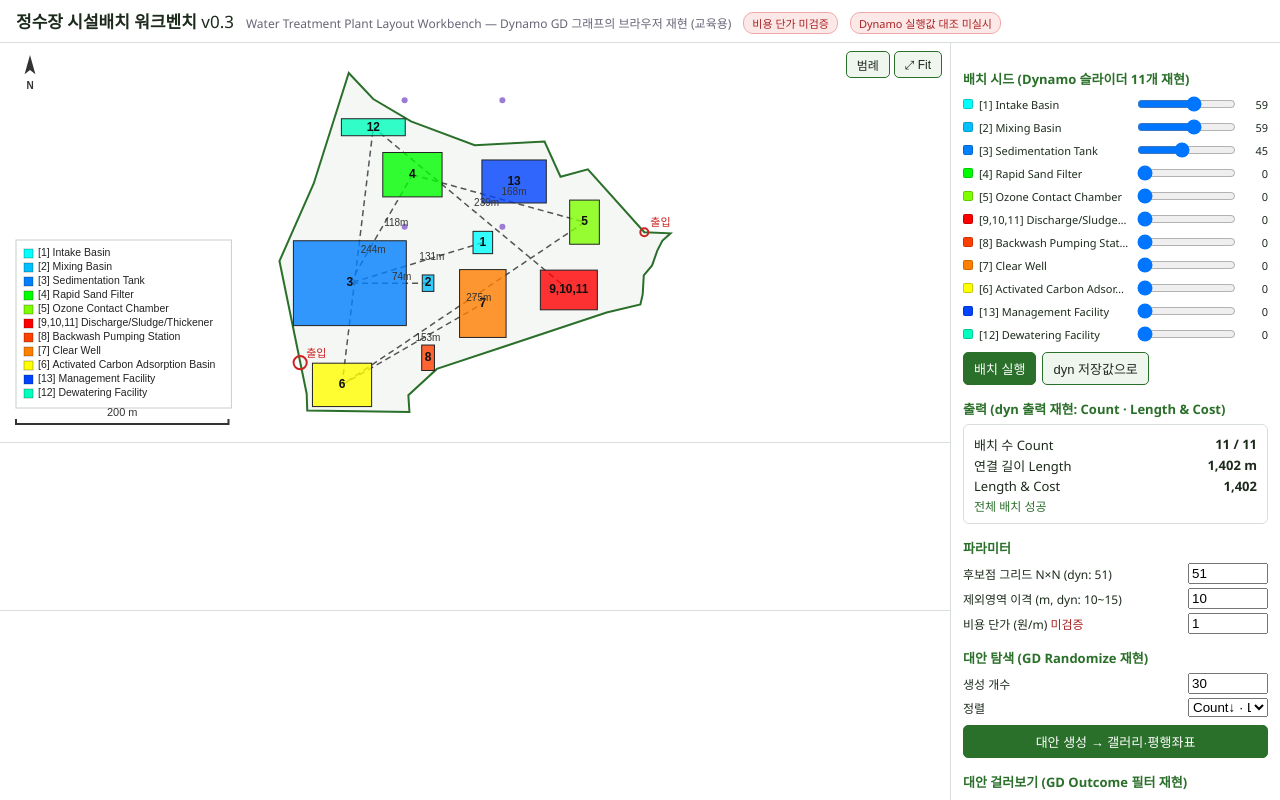
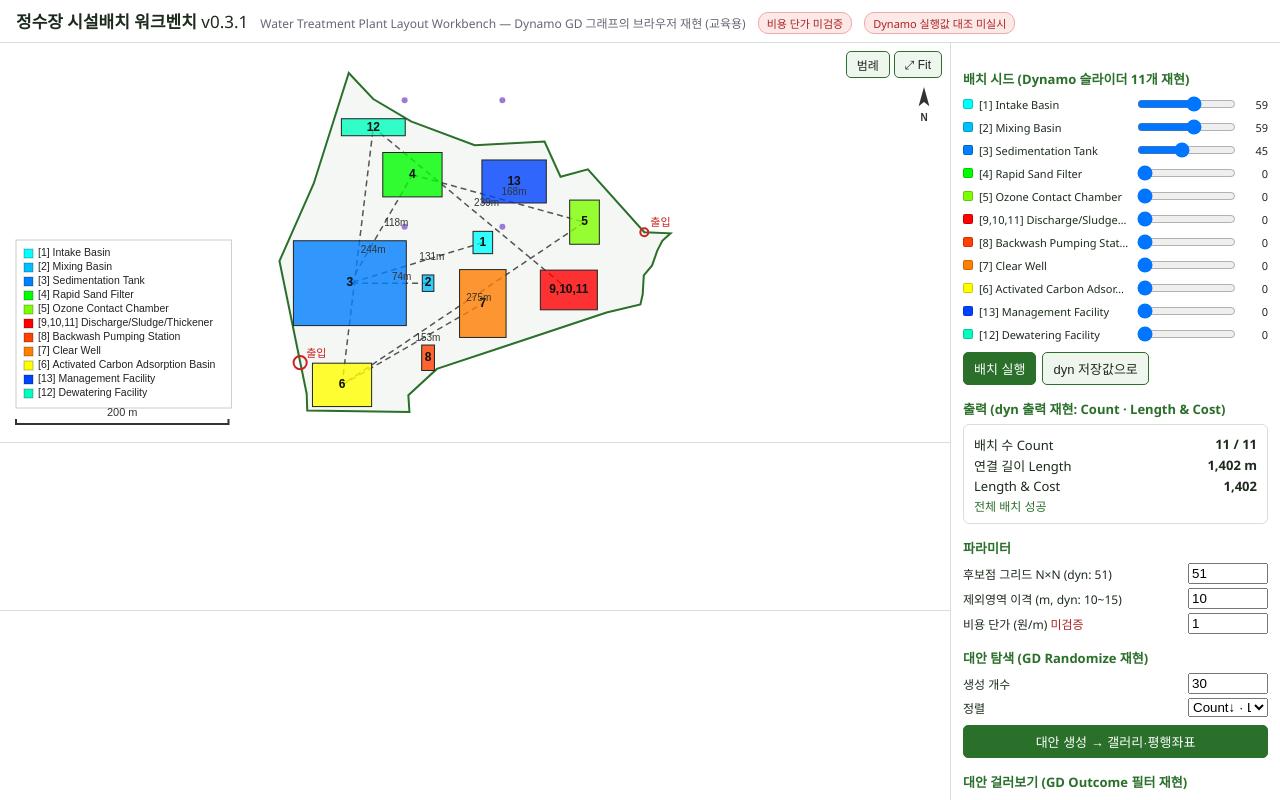
Before and after one commit to onehojoe/dynamo-generative-design-water-treatment-layout, a plain HTML site: page 03_web-workbench/index.html in a window 1280 px wide. Drawn offline with Linux system fonts and the light colour scheme.

Commit message:
v0.3.1: keep the legend from overflowing a short canvas
Opening the build in a 560px-tall window showed the facility legend growing
past the top of the plan canvas — it covered the north arrow and ran under
the page header. The 1000px capture used for the v0.3 review never hit it.

- The legend now steps down on its own: normal size, then a compact size
  (smaller text and row height), then it is skipped entirely rather than
  drawn overlapping. drawLegend reports whether it drew.
- The north arrow moves to the top right, below the toolbar buttons. Top
  left is where a tall legend arrives; the very top right is the toolbar.

Verified by capturing at 560 / 700 / 1000px: no overlap at any of them, and
selfcheck still 6/6 (including from the unpacked zip). Engine untouched —
default seeds remain Count 11 / 1,402 m.

Dist is now _dist/WTP_LAYOUT_WORKBENCH_v0.3.1_260824.zip; the v0.3 folder and
zip are replaced, v0.1 and v0.2 are kept.

Co-Authored-By: Claude Opus 5 (1M context) <noreply@anthropic.com>

```diff
--- a/03_web-workbench/index.html
+++ b/03_web-workbench/index.html
@@ -3,7 +3,7 @@
 <head>
 <meta charset="utf-8">
 <meta name="viewport" content="width=device-width, initial-scale=1">
-<title>정수장 시설배치 워크벤치 v0.3 — WTP Layout Workbench</title>
+<title>정수장 시설배치 워크벤치 v0.3.1 — WTP Layout Workbench</title>
 <style>
   :root { --bg:#ffffff; --ink:#1d2b1d; --line:#d8ded8; --accent:#2a6f2a; }
   * { box-sizing: border-box; }
@@ -62,7 +62,7 @@
 </head>
 <body>
 <header>
-  <h1>정수장 시설배치 워크벤치 <span style="font-weight:normal">v0.3</span></h1>
+  <h1>정수장 시설배치 워크벤치 <span style="font-weight:normal">v0.3.1</span></h1>
   <span class="sub">Water Treatment Plant Layout Workbench — Dynamo GD 그래프의 브라우저 재현 (교육용)</span>
   <span class="badge">비용 단가 미검증</span>
   <span class="badge">Dynamo 실행값 대조 미실시</span>
@@ -140,8 +140,8 @@
     </footer>
   </div>
 </main>
-<script src="js/data.js?v=0.3"></script>
-<script src="js/engine.js?v=0.3"></script>
-<script src="js/app.js?v=0.3"></script>
+<script src="js/data.js?v=0.3.1"></script>
+<script src="js/engine.js?v=0.3.1"></script>
+<script src="js/app.js?v=0.3.1"></script>
 </body>
 </html>
--- a/03_web-workbench/js/app.js
+++ b/03_web-workbench/js/app.js
@@ -1,5 +1,5 @@
 // app.js — 화면·갤러리·평행좌표·필터·내보내기 (엔진은 engine.js, 데이터는 data.js)
-// v0.3: 평행좌표 브러시 필터 · 파레토 표시 · CSV/JSON/PNG 내보내기 · 퍼머링크 · 범례/스케일바/북
+// v0.3.1: 평행좌표 브러시 필터 · 파레토 표시 · CSV/JSON/PNG 내보내기 · 퍼머링크 · 범례/스케일바/북
 "use strict";
 
 const $ = (id) => document.getElementById(id);
@@ -92,8 +92,9 @@ function drawScaleBar(ctx, canvas, v, dpr) {
 }
 
 function drawNorth(ctx, canvas, dpr) {
-  // 우상단은 범례/Fit 버튼이 덮는다(v0.3 헤드리스 캡처에서 확인) → 좌상단에 둔다
-  const x = 30 * dpr, y = 24 * dpr, r = 12 * dpr;
+  // 좌상단은 캔버스가 낮을 때 범례가 올라와 덮고, 우상단 맨 위는 범례/Fit 버튼이 덮는다
+  // (둘 다 헤드리스 캡처에서 실제로 확인) → 우상단 '툴바 아래'로 내린다
+  const x = canvas.width - 26 * dpr, y = 56 * dpr, r = 12 * dpr;
   ctx.strokeStyle = "#333"; ctx.fillStyle = "#333"; ctx.lineWidth = 1.5 * dpr;
   ctx.beginPath(); ctx.moveTo(x, y - r); ctx.lineTo(x - r * 0.45, y + r * 0.6); ctx.lineTo(x, y + r * 0.25);
   ctx.lineTo(x + r * 0.45, y + r * 0.6); ctx.closePath(); ctx.fill();
@@ -102,12 +103,19 @@ function drawNorth(ctx, canvas, dpr) {
   ctx.textAlign = "start";
 }
 
+// 범례는 좌하단에 붙지만, 캔버스가 낮으면 위로 넘쳐 헤더까지 밀고 올라간다(v0.3.1 수정).
+// 순서: 보통 크기 → 안 들어가면 축약(글자·행간 축소) → 그래도 안 들어가면 그리지 않는다.
+// 반환값 = 실제로 그렸는지 (북 화살표 배치가 이걸 본다)
 function drawLegend(ctx, canvas, dpr) {
   const rows = SITE_DATA.placeOrder.map((i) => SITE_DATA.boxes[i]);
-  const lh = 14 * dpr, padX = 8 * dpr, padY = 7 * dpr;
-  ctx.font = `${10.5 * dpr}px sans-serif`;
+  const avail = canvas.height - 46 * dpr;              // 스케일바(하단)와 여백을 뺀 높이
+  let fs = 10.5, lh0 = 14, padY0 = 7;
+  let h = rows.length * lh0 * dpr + padY0 * 2 * dpr;
+  if (h > avail) { fs = 9; lh0 = 11.5; padY0 = 5; h = rows.length * lh0 * dpr + padY0 * 2 * dpr; }
+  if (h > avail) return false;                          // 축약해도 안 들어가면 포기 (겹치는 것보다 낫다)
+  const lh = lh0 * dpr, padX = 8 * dpr, padY = padY0 * dpr;
+  ctx.font = `${fs * dpr}px sans-serif`;
   const w = Math.max(...rows.map((b) => ctx.measureText(`[${b.label}] ${b.name}`).width)) + 22 * dpr + padX * 2;
-  const h = rows.length * lh + padY * 2;
   const x0 = 16 * dpr, y0 = canvas.height - 34 * dpr - h;
   ctx.fillStyle = "rgba(255,255,255,0.88)"; ctx.strokeStyle = "#c8d0c8"; ctx.lineWidth = 1 * dpr;
   ctx.fillRect(x0, y0, w, h); ctx.strokeRect(x0, y0, w, h);
@@ -119,6 +127,7 @@ function drawLegend(ctx, canvas, dpr) {
     ctx.fillText(`[${b.label}] ${b.name}`, x0 + padX + 14 * dpr, y + 1 * dpr);
   });
   ctx.textBaseline = "alphabetic";
+  return true;
 }
 
 function drawMain() {
@@ -190,7 +199,7 @@ function drawMain() {
     });
   }
 
-  // 도면 보조 표기 (v0.3)
+  // 도면 보조 표기 (v0.3 신설 · v0.3.1 낮은 창 겹침 수정)
   if (state.showLegend) drawLegend(ctx, canvas, dpr);
   drawScaleBar(ctx, canvas, v, dpr);
   drawNorth(ctx, canvas, dpr);
@@ -520,7 +529,7 @@ function exportJson() {
   const payload = {
     source: SITE_DATA._source,
     units: "mm",
-    exported_from: "WTP Layout Workbench v0.3",
+    exported_from: "WTP Layout Workbench v0.3.1",
     alternative_id: state.selected > 0 ? state.selected : null,
     seeds: r.seeds,
     params: { gridN: r.opts.gridN, clearance_mm: r.opts.clearance, cost_rate: r.opts.costRate },
```
Also changed, not shown: 2 other files.
